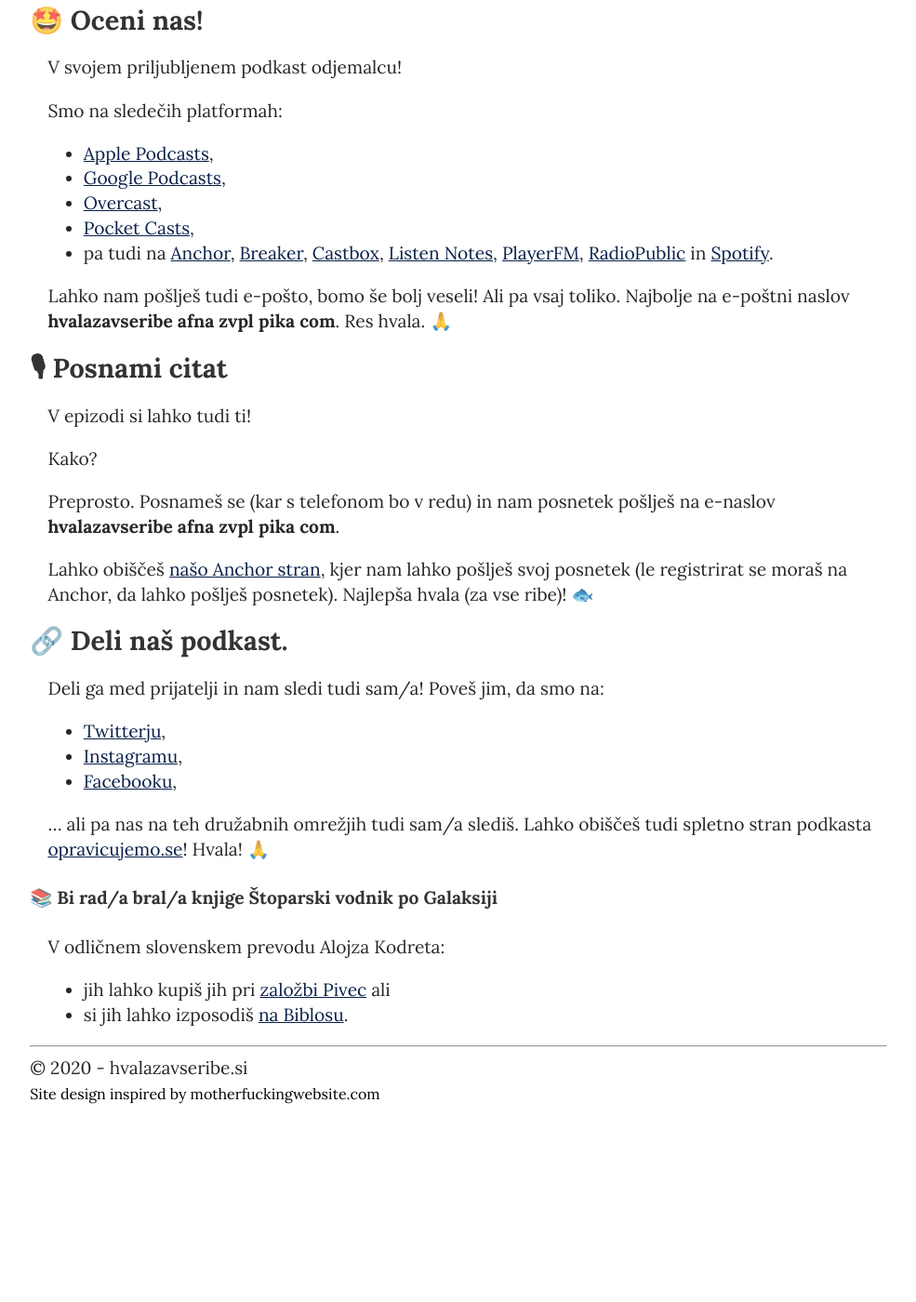
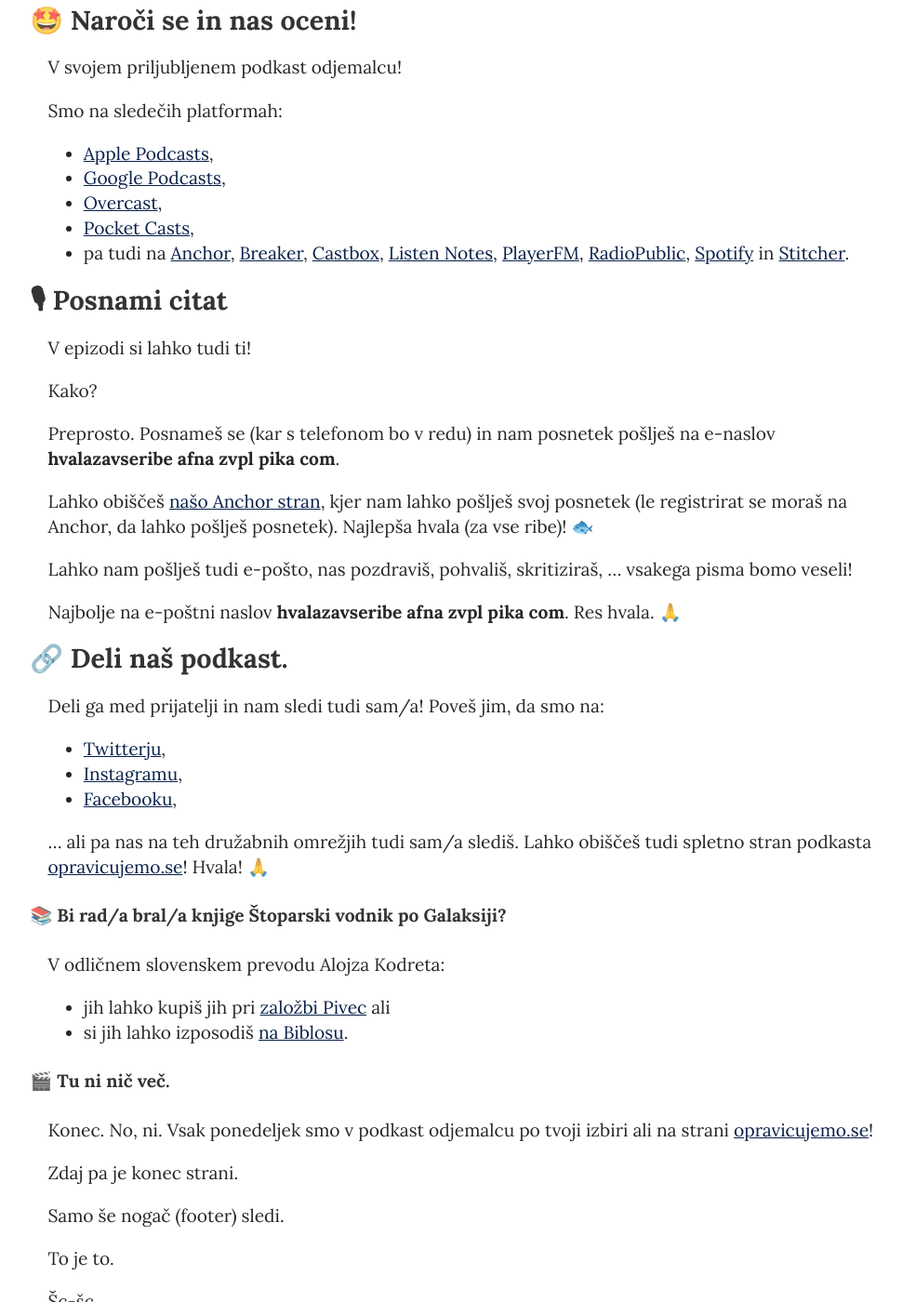
Before and after one commit to hvalazavseribe/hvalazavseribe.github.io, a Jekyll site: the page built from index.md, in a window 1280 px wide and 1400 px high, scrolled down 626 px. Shown: the whole window at 93% size, without its empty margins (147-1132 px from the left). Built offline with Jekyll 4.4.1, drawn with Linux system fonts in a browser that asks for light colours; before the commit the page ends 1816 px from its top, so only the background shows below that; some of the changed text lies outside the part shown.

Commit message:
Twin tweaks.

```diff
--- a/index.md
+++ b/index.md
@@ -19,7 +19,7 @@ Hvala, ker nas poslušaš in hvala, ker si prideskal/a na našo podporno spletno
 
 Če pa ne, so spodaj tri stvari, ki te stanejo le 4,2 minute, nam pa bodo pomenile zelo veliko.
 
-## 🤩 Oceni nas!
+## 🤩 Naroči se in nas oceni!
 
 V svojem priljubljenem podkast odjemalcu!
 
@@ -28,9 +28,7 @@ Smo na sledečih platformah:
 - [Google Podcasts](https://podcasts.google.com/?feed=aHR0cHM6Ly9hbmNob3IuZm0vcy8yMmI1YTUwMC9wb2RjYXN0L3Jzcw),
 - [Overcast](https://overcast.fm/p1800312-cfXucP),
 - [Pocket Casts](https://pca.st/zqlh1e4s),
-- pa tudi na [Anchor](https://anchor.fm/opravicujemose), [Breaker](https://www.breaker.audio/opravicujemo-se-za-vse-nevsecnosti), [Castbox](https://castbox.fm/channel/id2911541), [Listen Notes](https://www.listennotes.com/podcasts/opravi%C4%8Dujemo-se-za-vse-nev%C5%A1e%C4%8Dnosti-zvo%C4%8Dna-eO4sjykRKMo/),  [PlayerFM](https://player.fm/series/opravicujemo-se-za-vse-nevsecnosti), [RadioPublic](https://radiopublic.com/opraviujemo-se-za-vse-nevenosti-GEPV71) in [Spotify](https://open.spotify.com/show/6bYBLlFmu4lXZMuyzk9LOK?si=AZb30K9XQlO6QhsroUELFw).
-
-Lahko nam pošlješ tudi e-pošto, bomo še bolj veseli! Ali pa vsaj toliko. Najbolje na e-poštni naslov **hvalazavseribe afna zvpl pika com**. Res hvala. 🙏
+- pa tudi na [Anchor](https://anchor.fm/opravicujemose), [Breaker](https://www.breaker.audio/opravicujemo-se-za-vse-nevsecnosti), [Castbox](https://castbox.fm/channel/id2911541), [Listen Notes](https://www.listennotes.com/podcasts/opravi%C4%8Dujemo-se-za-vse-nev%C5%A1e%C4%8Dnosti-zvo%C4%8Dna-eO4sjykRKMo/),  [PlayerFM](https://player.fm/series/opravicujemo-se-za-vse-nevsecnosti), [RadioPublic](https://radiopublic.com/opraviujemo-se-za-vse-nevenosti-GEPV71), [Spotify](https://open.spotify.com/show/6bYBLlFmu4lXZMuyzk9LOK?si=AZb30K9XQlO6QhsroUELFw) in [Stitcher](https://www.stitcher.com/podcast/nespretno-delo/opravicujemo-se-za-vse-nevsecnosti).
 
 ## 🎙 Posnami citat
 
@@ -42,6 +40,10 @@ Preprosto. Posnameš se (kar s telefonom bo v redu) in nam posnetek pošlješ na
 
 Lahko obiščeš [našo Anchor stran](https://anchor.fm/opravicujemose), kjer nam lahko pošlješ svoj posnetek (le registrirat se moraš na Anchor, da lahko pošlješ posnetek). Najlepša hvala (za vse ribe)! 🐟
 
+Lahko nam pošlješ tudi e-pošto, nas pozdraviš, pohvališ, skritiziraš, ... vsakega pisma bomo veseli!
+
+Najbolje na e-poštni naslov **hvalazavseribe afna zvpl pika com**. Res hvala. 🙏
+
 ## 🔗 Deli naš podkast.
 
 Deli ga med prijatelji in nam sledi tudi sam/a! Poveš jim, da smo na:
@@ -51,8 +53,26 @@ Deli ga med prijatelji in nam sledi tudi sam/a! Poveš jim, da smo na:
 
 ... ali pa nas na teh družabnih omrežjih tudi sam/a slediš. Lahko obiščeš tudi spletno stran podkasta [opravicujemo.se](http://opravicujemo.se)! Hvala! 🙏
 
-#### 📚 Bi rad/a bral/a knjige Štoparski vodnik po Galaksiji
+#### 📚 Bi rad/a bral/a knjige Štoparski vodnik po Galaksiji?
 
 V odličnem slovenskem prevodu Alojza Kodreta:
 - jih lahko kupiš jih pri [založbi Pivec](https://zalozba-pivec.com/knjigarna?s=%C5%A1toparski+vodnik) ali
 - si jih lahko izposodiš [na Biblosu](https://www.biblos.si/rezultati-iskanja?q=Douglas+Adams).
+
+#### 🎬 Tu ni nič več.
+
+Konec. No, ni. Vsak ponedeljek smo v podkast odjemalcu po tvoji izbiri ali na strani [opravicujemo.se](http://opravicujemo.se)!
+
+Zdaj pa je konec strani.
+
+Samo še nogač (footer) sledi.
+
+To je to.
+
+Šc-šc.
+
+Še malo pa bo zares nogač na vrsti.
+
+Le še dva čustvenčka, ki najbolje simbolizirata to spletno stran.
+
+🙏🐬
```
Also changed, not shown: other parts of index.md (+2 -2 lines), 1 other file.
